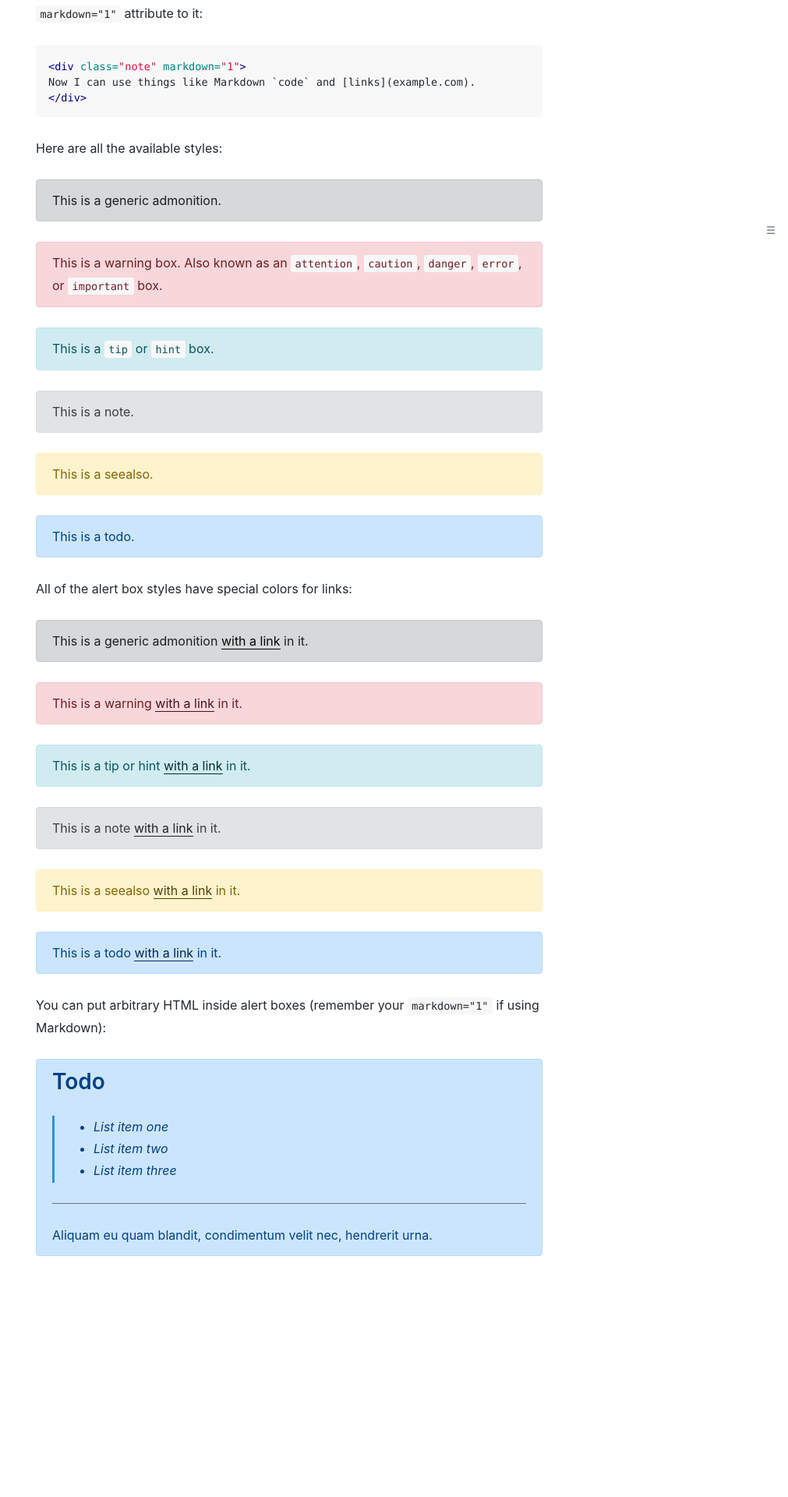
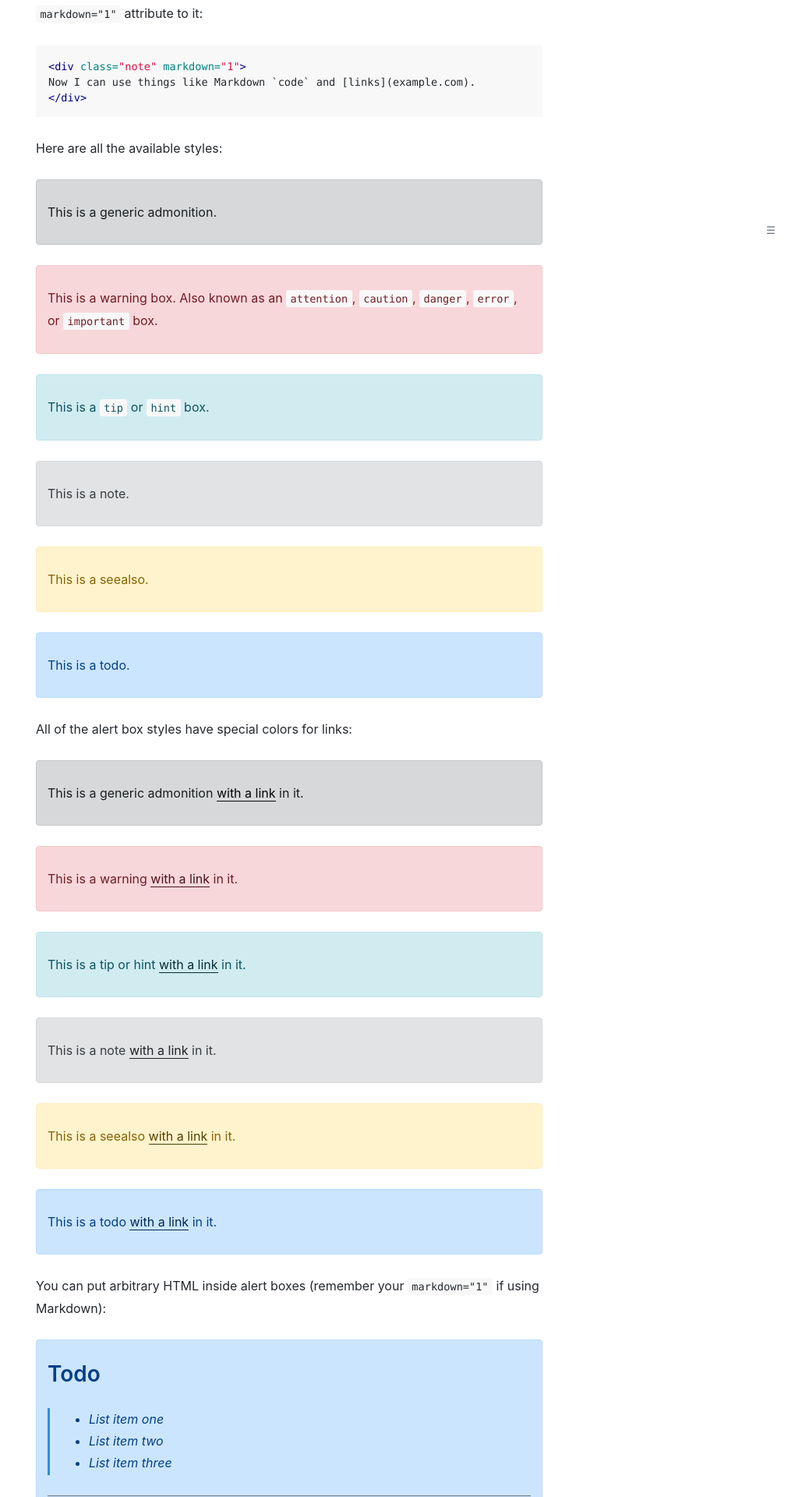
Before and after one commit to seanh/jekyll-theme-oatcake, a Jekyll site: the page built from _posts/2019-09-09-alert-boxes.md, in a window 1280 px wide. Shown: the part 581-2501 px from the top of the page at 78% size, without its empty margins (269-1280 px from the left). Built offline with Jekyll 4.4.1, drawn with Linux system fonts in a browser that asks for light colours; our own code applies the rules of GitHub Pages for plain Markdown files; comment, search, counter and statistics services are not loaded; before the commit the page ends 2218 px from its top, so only the background shows below that.

Commit message:
Fix the vertical rhythm of the alert boxes

```diff
--- a/_sass/_alerts.scss
+++ b/_sass/_alerts.scss
@@ -10,9 +10,15 @@
 .note,
 .seealso,
 .todo {
-  padding: .75rem 1.25rem;
   border: 1px solid transparent;
   border-radius: .25rem;
+
+  /* The 1px is to subtract the two 1px's added by the top and bottom borders. */
+  padding-top: calc(var(--body-line-height) - 1px);
+  padding-bottom: calc(var(--body-line-height) - 1px);
+
+  padding-left: calc(var(--body-line-height) * 0.5);
+  padding-right: calc(var(--body-line-height) * 0.5);
 }
 
 .admonition *:last-child,
```
